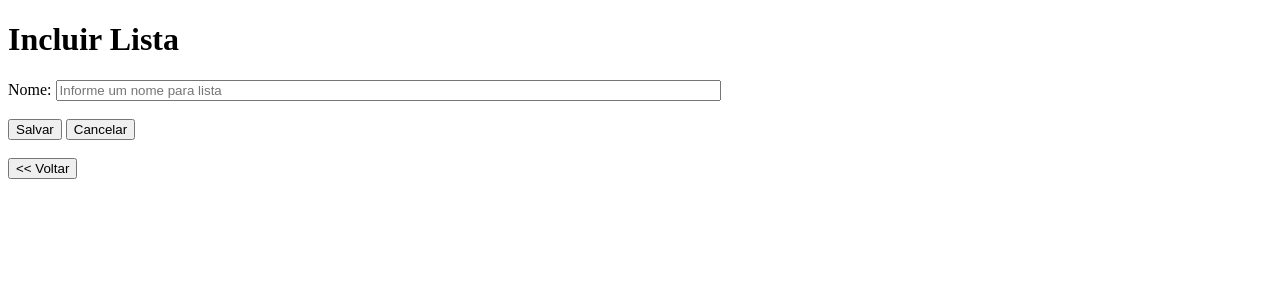
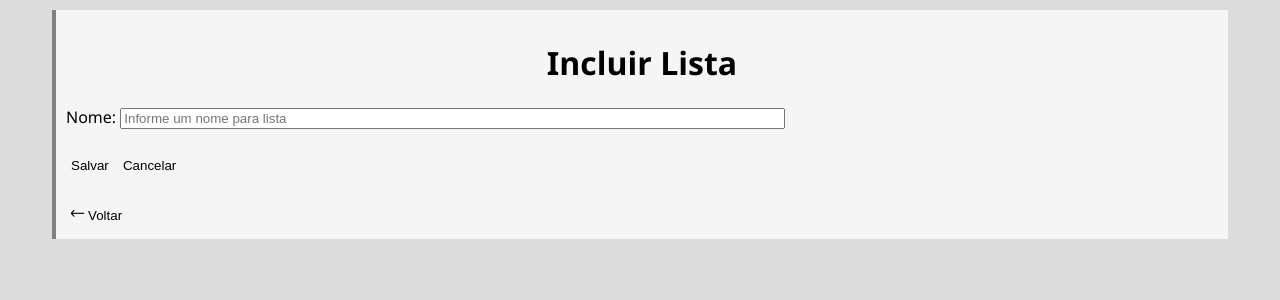
Before and after one commit to sandroaf/php2024, a PHP site: page /listadecompras/incluirlista.php in a window 1280 px wide. Shown: the top 300 px of the page. Run offline with PHP 8.4, Linux system fonts and the light colour scheme; some libraries are stand-ins or nearby versions.

Commit message:
Ajustes CSS

```diff
--- a/listadecompras/estilo.css
+++ b/listadecompras/estilo.css
@@ -1,11 +1,46 @@
+body {
+    padding: 0;
+    margin: 0;
+    background-color: gainsboro;
+}
+
+.conteudo {
+    padding: 10px;
+    margin: 10px auto;
+    border-left: 4px solid gray;
+    width: 90%;
+    font-family: 'Segoe UI', Tahoma, Geneva, Verdana, sans-serif;
+    background-color:  whitesmoke;
+}
+
+h1 {
+    text-align: center;
+    width: 100%;
+}
+details {
+    border-bottom: 1px dashed gray;
+    margin-bottom: 5px;
+}
+
+small {
+    font-size: smaller;
+    color: grey;
+}
+
 button {
     margin: 0;
-    padding: 3px;
+    padding: 5px 5px 3px 5px;
     border: none;
     background-color: inherit;
     cursor: pointer;
+    line-height: 20px;
+    vertical-align: middle;
+}
+
+li {
+    list-style-type: '#';
 }
 
 button:hover {
-    background-color: lightgray;
+    background-color: lightgrey;
 }
--- a/listadecompras/incluirlista.php
+++ b/listadecompras/incluirlista.php
@@ -3,9 +3,13 @@
 <head>
     <meta charset="UTF-8">
     <meta name="viewport" content="width=device-width, initial-scale=1.0">
+    <link rel='stylesheet' href='https://cdn-uicons.flaticon.com/2.6.0/uicons-regular-rounded/css/uicons-regular-rounded.css'>
+    <link rel='stylesheet' href='estilo.css'>
+
     <title>Lista de Compras - Incluir Lista</title>
 </head>
 <body>
+    <div class="conteudo">
         <h1>Incluir Lista</h1>
         <form action="salvalista.php" method="post">
             <label for="inome">Nome:</label>
@@ -16,6 +20,7 @@
             <button type="reset" name="breset" id="breset">Cancelar</button>
         </form>
         <br>
-    <button onclick="history.back()"><< Voltar</button>
+        <button onclick="history.back()"><i class="fi fi-rr-arrow-left"></i> Voltar</button>
+    </div>
 </body>
 </html>
```
Also changed, not shown: listadecompras/alteraritem.php (+6 -1 lines), listadecompras/alterarlista.php (+6 -1 lines), listadecompras/incluiritem.php (+6 -1 lines), listadecompras/index.php (+5 -2 lines), listadecompras/salvaalteracaoitem.php (+6 -1 lines), listadecompras/salvaalteracaolista.php (+7 -2 lines), listadecompras/salvaitem.php (+6 -1 lines), listadecompras/salvalista.php (+6 -1 lines). Lines whose indentation alone changed are shown as unchanged.
